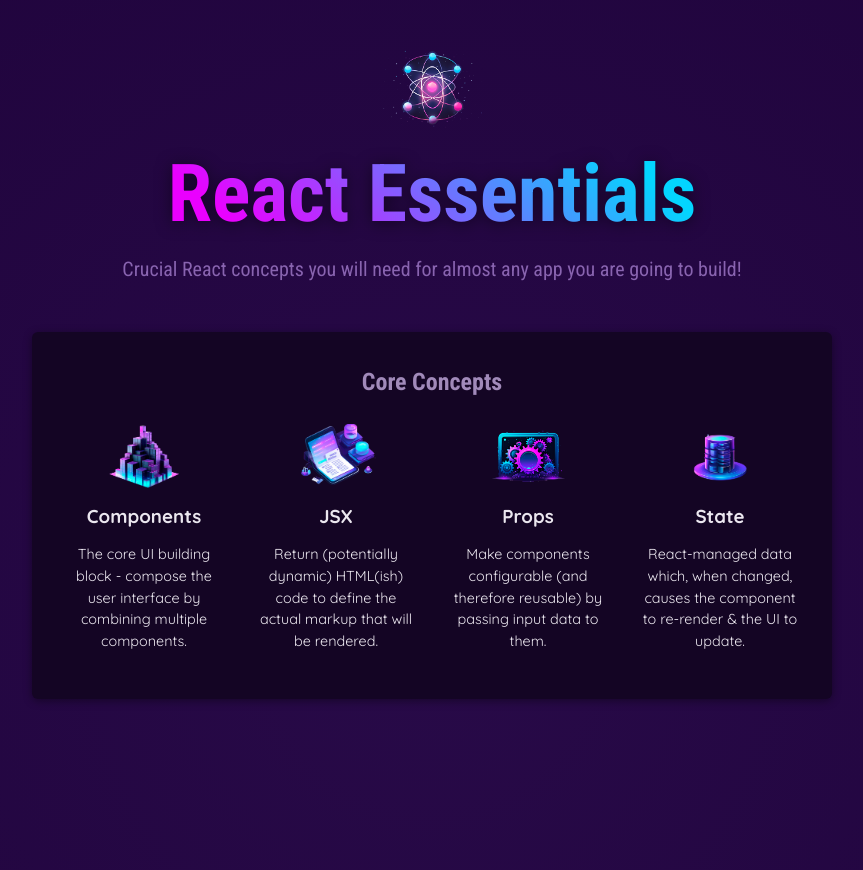
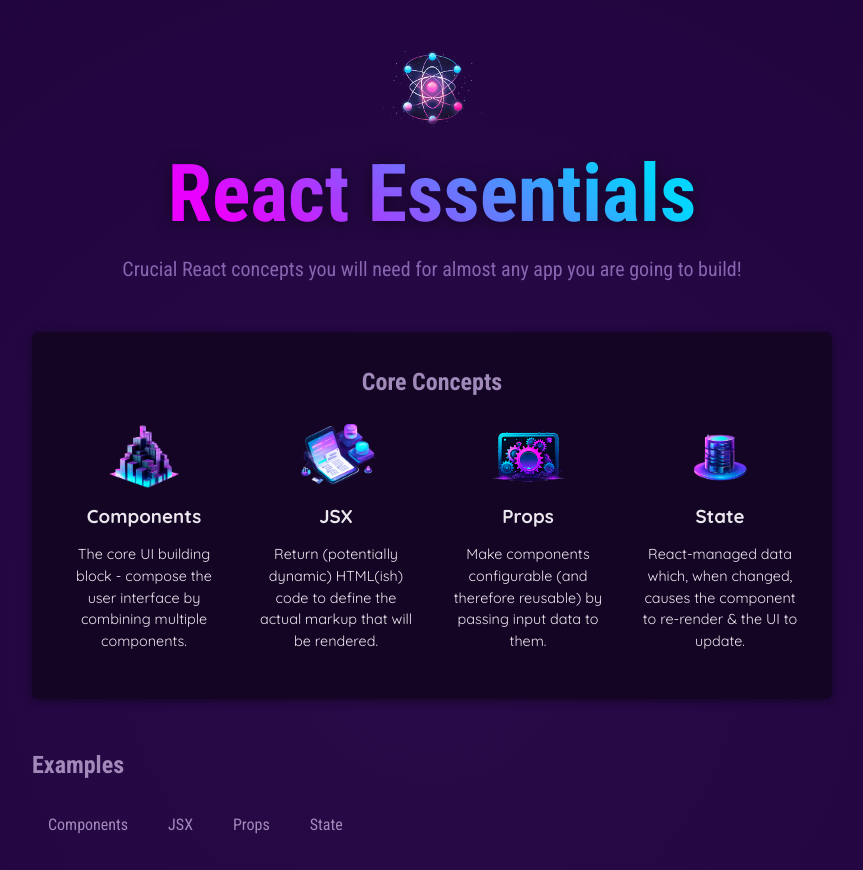
Before and after one commit to KamilJustynski/react-essentials, a React (Vite) app: page / in a window 1280 px wide. Shown: the top 870 px of the page, without its empty margins (208-1071 px from the left). Built offline with nearby package versions, Linux system fonts and the light colour scheme.

Commit message:
event handling, special props etc.

```diff
--- a/src/App.tsx
+++ b/src/App.tsx
@@ -1,8 +1,13 @@
-import { Header } from "./components/Header";
+import { Header } from "./components/Header/Header";
 import { CoreConcept } from "./components/CoreConcept";
-import { CORE_CONCEPTS } from "./data";
+import { CORE_CONCEPTS, BUTTONS } from "./data";
+import { TapButton } from "./components/TapButton";
 
 const App = () => {
+  const handleSelect = (selectedButton: string) => {
+    console.log(selectedButton);
+  };
+
   return (
     <div>
       <Header />
@@ -12,9 +17,21 @@ const App = () => {
           <h2>Core Concepts</h2>
           <ul>
             {CORE_CONCEPTS.map((data) => (
-              <CoreConcept {...data} />
+              <div key={data.title}>
+                <CoreConcept {...data} />
+              </div>
             ))}
           </ul>
+        </section>
+        <section id="examples">
+          <h2>Examples</h2>
+          <menu>
+            {BUTTONS.map((button) => (
+              <TapButton onSelect={() => handleSelect(button)} key={button}>
+                {button}
+              </TapButton>
+            ))}
+          </menu>
         </section>
       </main>
     </div>
--- /dev/null
+++ b/src/components/Header/Header.css
@@ -0,0 +1,28 @@
+header {
+  text-align: center;
+  margin: 3rem 0;
+}
+
+header img {
+  height: 5rem;
+  width: 10rem;
+  object-fit: cover;
+}
+
+header h1 {
+  margin: 0;
+  font-family: "Roboto Condensed", sans-serif;
+  font-size: 5rem;
+  background: linear-gradient(40deg, #ea00ff, #ea00ff, #03d5ff, #03d5ff);
+  background-clip: "";
+  -webkit-background-clip: text;
+  -webkit-text-fill-color: transparent;
+  filter: drop-shadow(0 2px 8px rgba(0, 0, 0, 0.5));
+}
+
+header p {
+  margin: 0;
+  font-size: 1.25rem;
+  color: #8964b0;
+  font-family: "Roboto Condensed", sans-serif;
+}
--- a/src/components/Header.tsx
+++ b/src/components/Header/Header.tsx
@@ -1,4 +1,5 @@
-import reactImg from "../assets/react-core-concepts.png";
+import "./Header.css";
+import reactImg from "../../assets/react-core-concepts.png";
 
 const reactDescription = ["Fundamental", "Crucial", "Core"];
 
--- /dev/null
+++ b/src/components/TapButton.tsx
@@ -0,0 +1,10 @@
+import React from "react";
+import { TapButtonInt } from "../types/types";
+
+export const TapButton: React.FC<TapButtonInt> = ({ children, onSelect }) => {
+  return (
+    <li>
+      <button onClick={onSelect}>{children}</button>
+    </li>
+  );
+};
--- a/src/data.ts
+++ b/src/data.ts
@@ -30,3 +30,5 @@ export const CORE_CONCEPTS: CoreConceptInt[] = [
       "React-managed data which, when changed, causes the component to re-render & the UI to update.",
   },
 ];
+
+export const BUTTONS = ["Components", "JSX", "Props", "State"];
--- a/src/index.css
+++ b/src/index.css
@@ -17,34 +17,6 @@ html {
   -moz-osx-font-smoothing: grayscale;
   -webkit-text-size-adjust: 100%;
   min-height: 80rem;
-}
-
-header {
-  text-align: center;
-  margin: 3rem 0;
-}
-
-header img {
-  height: 5rem;
-  width: 10rem;
-  object-fit: cover;
-}
-
-header h1 {
-  margin: 0;
-  font-family: "Roboto Condensed", sans-serif;
-  font-size: 5rem;
-  background: linear-gradient(40deg, #ea00ff, #ea00ff, #03d5ff, #03d5ff);
-  -webkit-background-clip: text;
-  -webkit-text-fill-color: transparent;
-  filter: drop-shadow(0 2px 8px rgba(0, 0, 0, 0.5));
-}
-
-header p {
-  margin: 0;
-  font-size: 1.25rem;
-  color: #8964b0;
-  font-family: "Roboto Condensed", sans-serif;
 }
 
 main {
--- a/src/types/types.ts
+++ b/src/types/types.ts
@@ -3,3 +3,8 @@ export interface CoreConceptInt {
   title: string;
   description: string;
 }
+
+export interface TapButtonInt {
+  children: string;
+  onSelect: () => void;
+}
```
